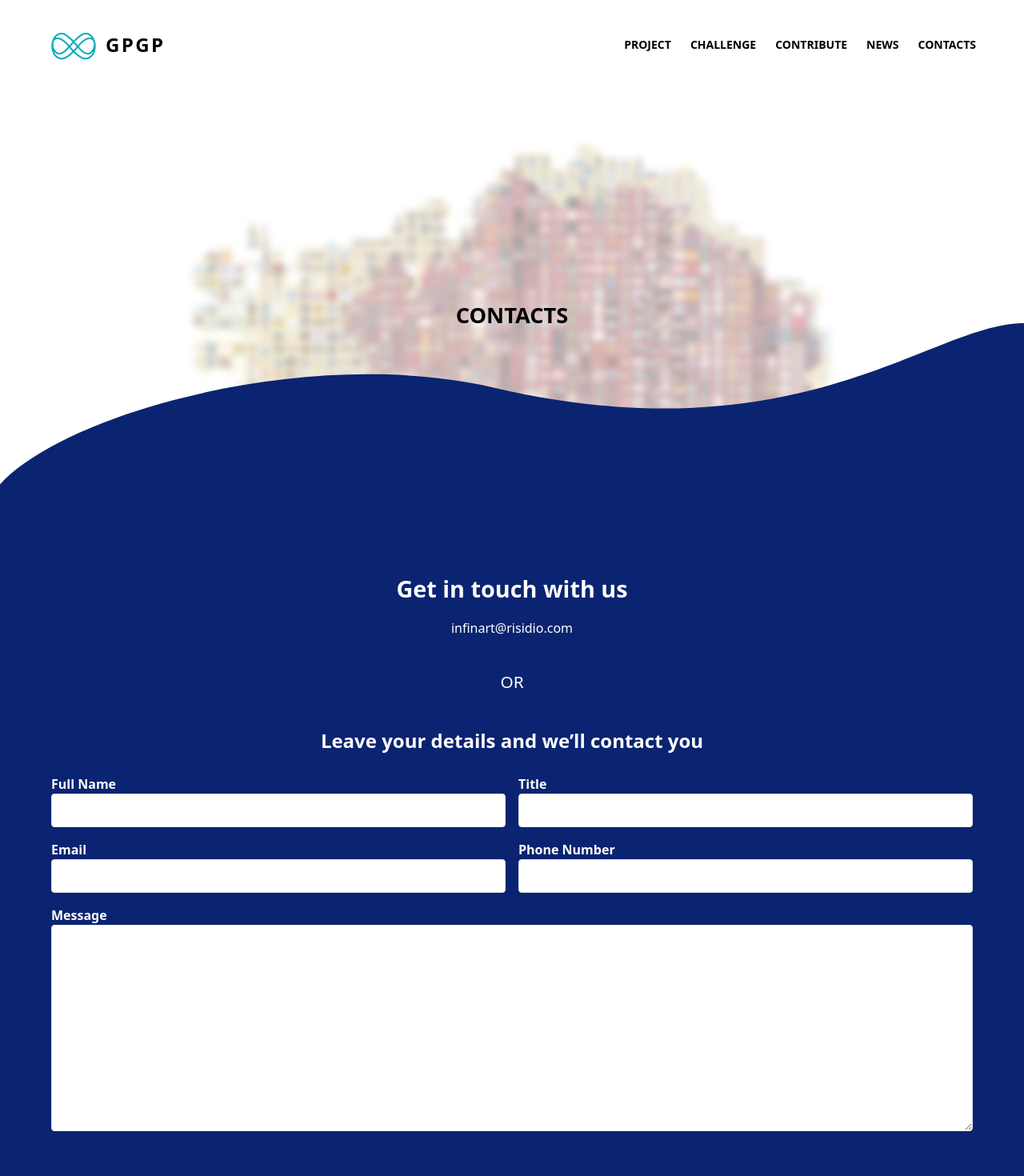
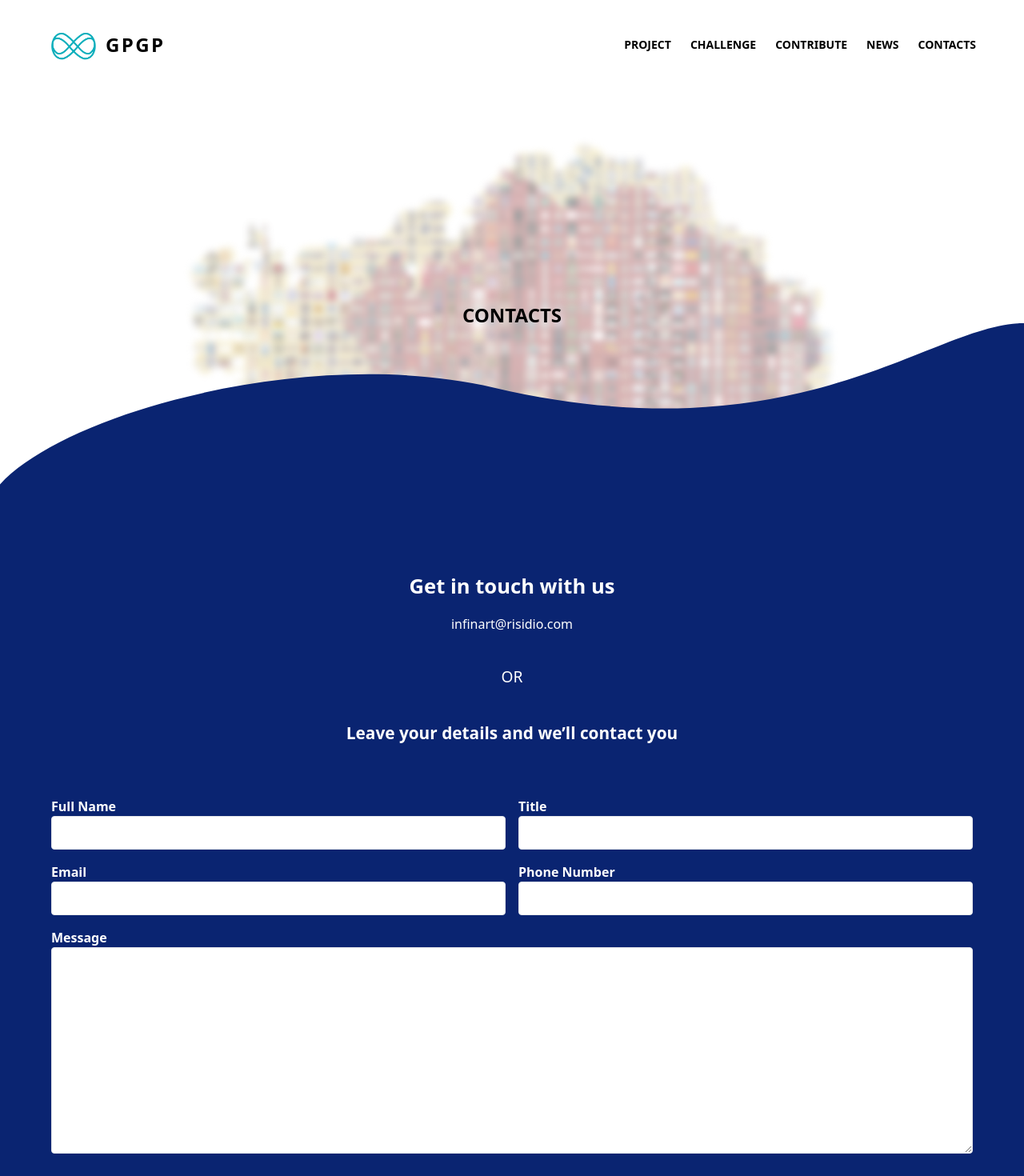
Before and after one commit to Risidio/gpgp, a React (Create React App) app: page /contact in a window 1280 px wide. Shown: the top 1470 px of the page at 80% size. Built offline with nearby package versions, Linux system fonts and the light colour scheme.

Commit message:
fix some fonts in contact form

```diff
--- a/src/components/contribute/ContributeHero.tsx
+++ b/src/components/contribute/ContributeHero.tsx
@@ -29,15 +29,15 @@ export default function ContributeHero({
         <img
           src={require("../../assets/images/contributeHero.png")}
           alt="GPGP-map"
-          className={`absolute p-16 filter blur-sm  ${image}`}
+          className={`absolute p-16 filter blur-sm ${image}`}
         />
 
-        <h1 className={`z-2 md:z-10 opacity-100 font-be-vietnam font-bold text-[1.7rem] xsm:text-[2.4rem] uppercase ${heading}`}>
+        <h1 className={`z-2 md:z-10 opacity-100 font-be-vietnam font-bold text-[1.5rem] xsm:text-[2rem] uppercase ${heading}`}>
           {HeroContent.heading}
         </h1>
        {HeroContent.subheading
           ? <h3
-              className={`text-[1rem] xsm:text-[1.3rem] font-be-vietnam font-bold mb-2 sm:mb-5 z-2 md:z-10 opacity-100 ${subheading} `}>
+              className={`text-[1rem] xsm:text-[1.2rem] font-be-vietnam font-bold mb-2 sm:mb-5 z-2 md:z-10 opacity-100 ${subheading} `}>
               {HeroContent.subheading}
            </h3>
         : ""}
--- a/src/components/contribute/Invitation/InvitationForm.tsx
+++ b/src/components/contribute/Invitation/InvitationForm.tsx
@@ -1,6 +1,5 @@
 import ArtistFormBg from "./ArtistFormBg";
 import SponsorFormBg from "./SponsorFormBg";
-
 import CustomFileInput from "./CustomFileInput";
 
 interface FormField {
@@ -32,14 +31,16 @@ export default function InvitationForm({
       <div className="w-full absolute top-[105px] xsm:top-[139px] sm:top-[175px] md:top-[242px] lg:top-[280px] xl:top-[310px] left-0">
        <div className="px-16 flex flex-col items-center">
           {SponsorFormLegend && (
-             <div className="flex flex-col text-white items-center text-center ">
-                  <h3 className="text-[1.5rem] md:text-[1.8rem] font-semibold mb-4">{SponsorFormLegend.heading}</h3>
+              <div className="flex flex-col text-white items-center text-center ">
+                  <h3 className="text-[1.2rem] md:text-[1.6rem] font-semibold mb-4">{SponsorFormLegend.heading}</h3>
                   <h4 className="text-[0.9rem] md:text-[1rem]">{SponsorFormLegend.contact}</h4>
-                  <h2 className="text-[1rem] md:text-[1.3rem] m-10">OR</h2>
-                  <h4 className="text-[0.9rem] md:text-[1.2rem] xl:text-[1.5rem] font-semibold mb-4">Leave your details and we’ll contact you </h4>
+                  <h2 className="text-[1rem] md:text-[1.2rem] m-10">OR</h2>
+                  <h4 className="text-[0.9rem] md:text-[1.1rem] xl:text-[1.3rem] font-semibold mb-4">
+                    Leave your details and we’ll contact you
+                   </h4>
             </div>
             )}
-          <form className="flex flex-wrap -mx-2">
+          <form className="flex flex-wrap pt-10 -mx-2">
             {formField.map((field) =>
               field.width === "half" ? (
                 <div
--- a/src/pages/Contact.tsx
+++ b/src/pages/Contact.tsx
@@ -1,5 +1,3 @@
-import React from "react";
-
 import ContributeHero from "../components/contribute/ContributeHero";
 import InvitationForm from "../components/contribute/Invitation/InvitationForm";
 
@@ -58,7 +56,7 @@ export default function Contact() {
         classes={{
           container: "mb-[-400px]",
           image: "opacity-40 blur-md md:z-[-2px] z-[-4px]",
-          heading: " mb-9 sm:mb-16 ",
+          heading: "mb-9 sm:mb-16",
           paragraph: "",
         }}
       />
@@ -68,7 +66,7 @@ export default function Contact() {
         WavePattern={WavePattern}
         SponsorFormLegend={SponsorFormLegend}
         Classes={{
-            container: " top-[200px] xsm:top-[190px] sm:top-[300px] md:top-[380px] lg:top-[440px] xl:top-[520px]",
+            container: "top-[200px] xsm:top-[190px] sm:top-[300px] md:top-[380px] lg:top-[440px] xl:top-[520px]",
             heading: "",
             subheading: "",
             paragraph: "",
```
